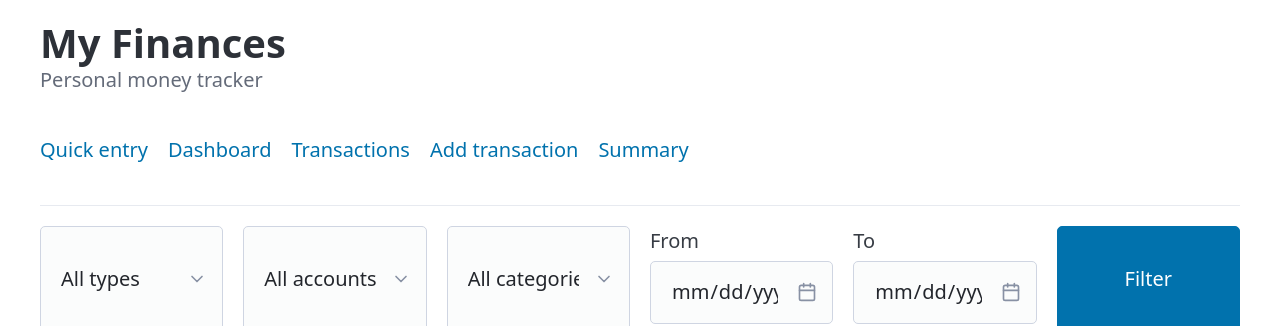
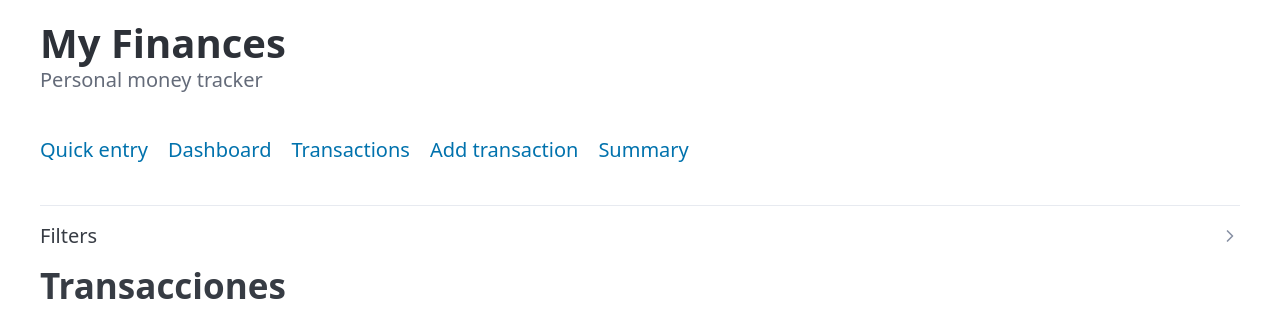
Before and after one commit to mariosalinaslozano-gif/finanzas-app, a Flask app: page /transacciones in a window 1280 px wide. Shown: the top 326 px of the page. Run offline with Flask 3, Linux system fonts and the light colour scheme; data that the repository does not hold is empty; some libraries are stand-ins or nearby versions.

Commit message:
Filter closed in transactions

```diff
--- a/templates/lista.html
+++ b/templates/lista.html
@@ -1,7 +1,9 @@
 {% extends "base.html" %}
 
 {% block contenido %}
-
+<details>
+  <summary>Filters</summary>
+  <!-- aquí va todo tu <form> de filtros -->
     <form method="GET" action="/transacciones">
         <div class="grid">
             <select name="tipo">
@@ -31,7 +33,7 @@
             <button type="submit">Filter</button>
         </div>
     </form>
-
+</details>
 <h2>Transacciones</h2>
 
 <table class="tabla-transacciones">
```
Lines whose indentation alone changed are shown as unchanged.
